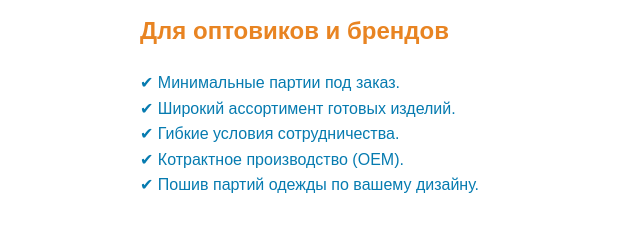
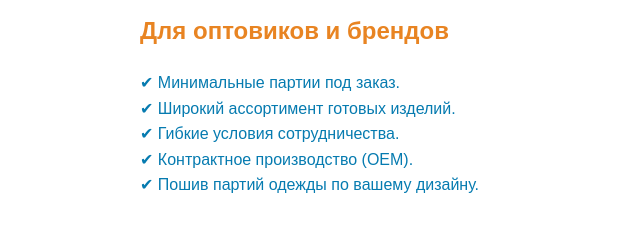
Before and after one commit to Lazt-code-M/simple-site, a plain HTML site: page index.html in a window 1280 px wide. Shown: the part 619-867 px from the top of the page, 0-640 px from the left. Drawn offline with Linux system fonts and the light colour scheme.

Commit message:
Fix typo

```diff
--- a/index.html
+++ b/index.html
@@ -120,7 +120,7 @@
   <p>✔ Минимальные партии под заказ.<br>
      ✔ Широкий ассортимент готовых изделий.<br>
      ✔ Гибкие условия сотрудничества.<br>
-	 ✔ Котрактное производство (OEM).<br>
+	 ✔ Контрактное производство (OEM).<br>
 	 ✔ Пошив партий одежды по вашему дизайну.</p>
 </section>
 
```
